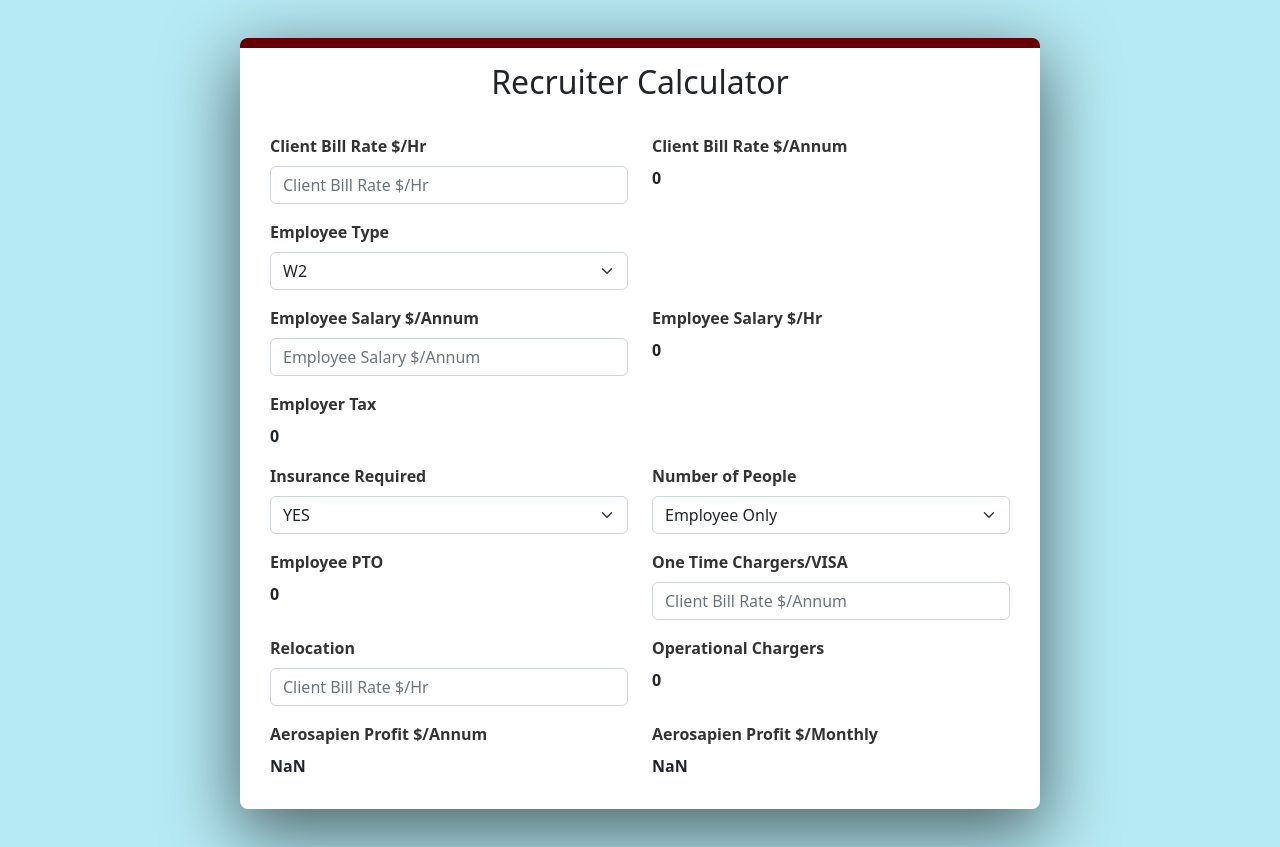
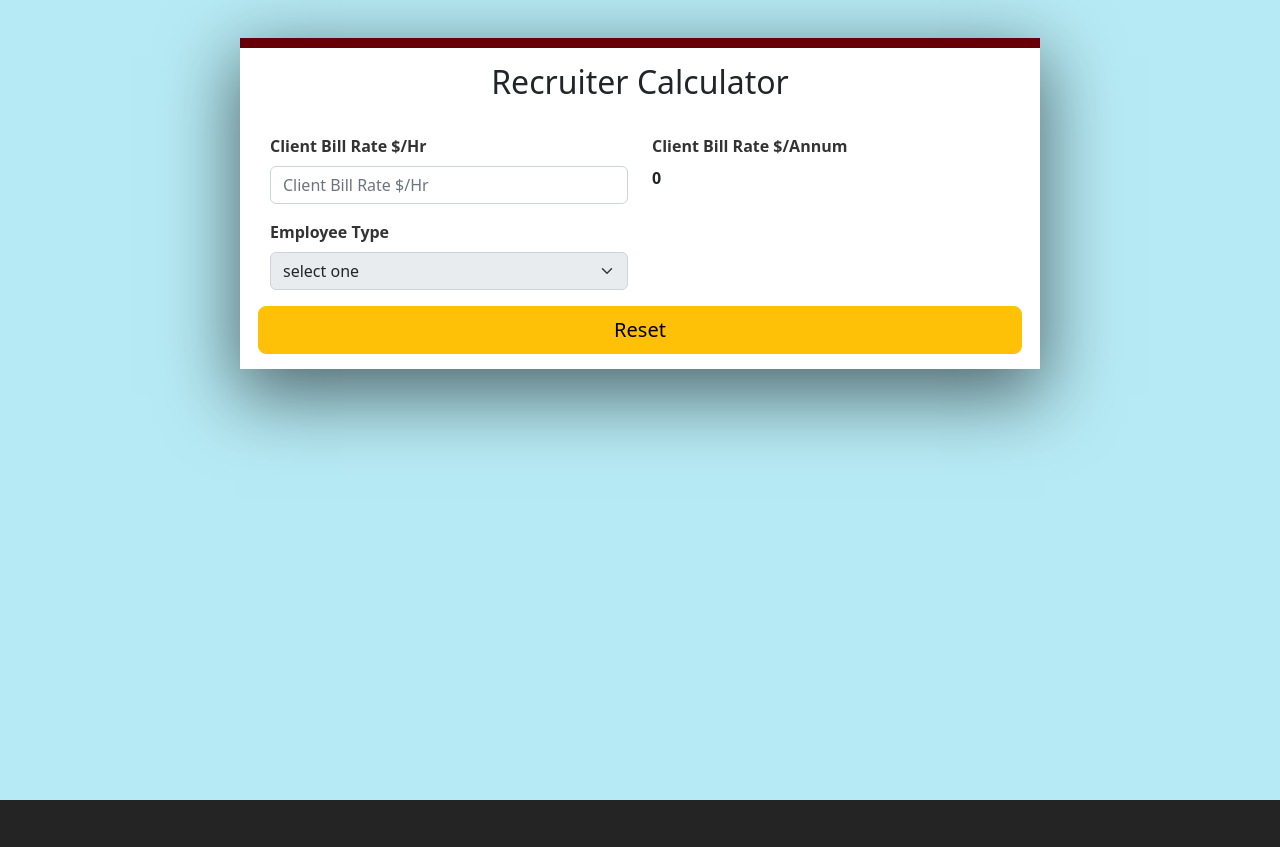
Before and after one commit to kedharnathrafcos/recuiter-cal, a React (Vite) app: page / in a window 1280 px wide. After the commit the page ends 800 px from the top, so only its background shows below. Built offline with nearby package versions, Linux system fonts and the light colour scheme.

Commit message:
added  total  functions

```diff
--- a/src/App.css
+++ b/src/App.css
@@ -1,24 +1,24 @@
-.App{
+.App {
   margin: 15px;
 }
 
-.container{
-    max-width: 800px !important;
-    border-top: 10px solid #670006;
-    background-color: #fff;
-    padding: 15px 30px !important;
-    border-radius: 8px !important;
-    box-shadow: rgb(0 0 0 / 56%) 0px 22px 70px 4px !important;
-
+.container {
+  max-width: 800px !important;
+  border-top: 10px solid #670006;
+  background-color: #fff;
+  padding: 15px 30px !important;
+  /*  border-radius: 8px !important; */
+  box-shadow: rgb(0 0 0 / 56%) 0px 22px 70px 4px !important;
 }
-.mb-3{
+.mb-3 {
   margin-bottom: 30px;
 }
 .form-label {
-  font-weight: bold  !important;
+  font-weight: bold !important;
   color: #333 !important;
 }
-body{
-  padding: 3%!important;
-  background-color: #b6eaf4!important;
+body {
+  padding: 3% !important;
+  background-color: #b6eaf4 !important;
+  min-height: 100vh;
 }
--- a/src/App.jsx
+++ b/src/App.jsx
@@ -1,18 +1,19 @@
-import { useState } from "react";
+import { useEffect, useState } from "react";
 import reactLogo from "./assets/react.svg";
 import "./App.css";
-import { Button, Col, Row, Container, Form } from "react-bootstrap";
+import { Button, Col, Row, Container, Form, Collapse } from "react-bootstrap";
 import { useFormik } from "formik";
+import {
+  ClientBillRateAnnum,
+  EmployeeSalaryHr,
+  EmployerTax,
+  EmployeePTO,
+  OperationalChargers,
+  AerosapienProfitAnnum,
+  AerosapienProfitMonthly,
+} from "./utils/Utils";
 function App() {
-  const [count, setCount] = useState(0);
-  const HndleKeyPress = e => {
-    if (!/[0-9]/.test(e.key)) {
-      e.preventDefault();
-    }
-  };
-
-  const formik = useFormik({
-    initialValues: {
+  const initialValues = {
     ClientBillRateHr: "",
     EmployeeType: "",
     EmployeeSalaryHr: "",
@@ -22,12 +23,15 @@
     EmployeePTO: "",
     OneTimeChargersVISA: "",
     Relocation: "",
-    },
+  };
+  const [fromDetails, setFormDetails] = useState(initialValues);
+
+  const formik = useFormik({
+    initialValues,
     onSubmit: values => {
       // alert(JSON.stringify(values, null, 2));
-      console.log(values);
+      // console.log(values);
     },
-
     validate: values => {
       let errors = {};
       if (!values.ClientBillRateHr) {
@@ -45,24 +49,12 @@
       return errors;
     },
   });
-  let x1 =
-    parseInt(formik.values.EmployeeSalaryAnnum || 1) +
-    (parseInt(formik.values.EmployeeSalaryAnnum || 1) * 11) / 100 +
-    parseInt((formik.values.NumberofPeople*12) || 400) +
-    parseInt(formik.values.ClientBillRateHr || 1) * 64 +
-    parseInt(formik.values.OneTimeChargersVISA || 0) +
-    parseInt(formik.values.Relocation || 0)+parseInt(formik.values.EmployeePTO || 0);
-  let x2 = parseInt(formik.values.ClientBillRateHr) * 2000;
-  let prePopulate = {
-    ClientBillRateAnnum: formik.values.ClientBillRateHr * 2000,
-    EmployeeSalaryHr: formik.values.EmployeeSalaryAnnum / 1920,
-    EmployerTax: (formik.values.EmployeeSalaryAnnum * 11) / 100,
-    EmployeePTO: formik.values.ClientBillRateHr * 64,
-    OperationalChargers: (formik.values.ClientBillRateHr * 2000 * 2) / 100,
-    AerosapienProfitAnnum: x2 - x1,
-    AerosapienProfitMonthly: (x2 - x1) / 12,
+  const HndleKeyPress = e => {
+    if (!/[0-9]/.test(e.key)) {
+      e.preventDefault();
+    }
   };
-
+  useEffect(() => {}, [formik]);
   return (
     <div>
       <Container>
@@ -70,7 +62,6 @@
           <Row className="text-center mb-4">
             <h2>Recruiter Calculator</h2>
           </Row>
-
           <Row>
             <Col md={6}>
               <Form.Group className="mb-3" controlId="formBasicEmail">
@@ -83,23 +74,13 @@
                   value={formik.values.ClientBillRateHr}
                   onKeyPress={e => HndleKeyPress(e)}
                 />
-                <div className="text-danger">
-                  <b>{formik.errors.ClientBillRateHr}</b>
-                </div>
               </Form.Group>
             </Col>
             <Col md={6}>
               <Form.Group className="mb-3" controlId="formBasicEmail">
                 <Form.Label>Client Bill Rate $/Annum</Form.Label>
-                {/* <Form.Control
-                  type="text"
-                  placeholder="Client Bill Rate $/Annum"
-                  // onChange={formik.handleChange}
-                  name="ClientBillRateAnnum"
-                  value={prePopulate.ClientBillRateAnnum}
-                /> */}
                 <p>
-                  <b>{prePopulate.ClientBillRateAnnum}</b>
+                  <b>{ClientBillRateAnnum(formik.values.ClientBillRateHr)}</b>
                 </p>
               </Form.Group>
             </Col>
@@ -112,12 +93,15 @@
                 onChange={formik.handleChange}
                 name="EmployeeType"
                 value={formik.values.EmployeeType}
+                disabled={formik.values.ClientBillRateHr > 0 ? false : true}
               >
-                <option value="1">W2</option>
-                <option value="2">1099</option>
+                <option value="">select one</option>
+                <option value="w2">W2</option>
+                <option value="1099">1099</option>
               </Form.Select>
             </Col>
           </Row>
+          <div className={formik.values.EmployeeType ? "d-lg-block" : "d-none"}>
             <Row>
               <Col md={6}>
                 <Form.Group className="mb-3" controlId="formBasicEmail">
@@ -130,40 +114,35 @@
                     value={formik.values.EmployeeSalaryAnnum}
                     onKeyPress={e => HndleKeyPress(e)}
                   />
-                <div className="text-danger">
-                  <b>{formik.errors.EmployeeSalaryAnnum}</b>
-                </div>
                 </Form.Group>
               </Col>
               <Col md={6}>
                 <Form.Group className="mb-3" controlId="formBasicEmail">
                   <Form.Label>Employee Salary $/Hr</Form.Label>
-                {/* <Form.Control
-                  type="text"
-                  placeholder="Employee Salary $/Hr"
-                  // onChange={formik.handleChange}
-                  name="EmployeeSalaryHr"
-                  value={prePopulate.EmployeeSalaryHr}
-                /> */}
                   <p>
-                  <b>{prePopulate.EmployeeSalaryHr}</b>
+                    <b>{EmployeeSalaryHr(formik.values.EmployeeSalaryAnnum)}</b>
                   </p>
                 </Form.Group>
               </Col>
             </Row>
+            <div
+              className={
+                formik.values.EmployeeType === "1099" ? "d-none" : "d-lg-block"
+              }
+            >
+              <div
+                className={
+                  formik.values.EmployeeSalaryAnnum > 0
+                    ? "d-lg-block"
+                    : "d-none"
+                }
+              >
                 <Row>
                   <Col md={6}>
                     <Form.Group className="mb-3" controlId="formBasicEmail">
                       <Form.Label>Employer Tax</Form.Label>
-                {/* <Form.Control
-                  type="text"
-                  placeholder="Employer Tax"
-                  // onChange={formik.handleChange}
-                  name="EmployerTax"
-                  value={prePopulate.EmployerTax}
-                /> */}
                       <p>
-                  <b>{prePopulate.EmployerTax}</b>
+                        <b>{EmployerTax(formik.values.EmployeeSalaryAnnum)}</b>
                       </p>
                     </Form.Group>
                   </Col>
@@ -177,11 +156,19 @@
                       name="InsuranceRequired"
                       value={formik.values.InsuranceRequired}
                     >
-                <option value="1">YES</option>
-                <option value="2">NO</option>
+                      <option value="select one">select one</option>
+                      <option value="yes">YES</option>
+                      <option value="no">NO</option>
                     </Form.Select>
                   </Col>
-            <Col md={6} className="mb-3">
+                  <Col
+                    md={6}
+                    className={
+                      formik.values.InsuranceRequired === "yes"
+                        ? "mb-3 d-lg-block"
+                        : "d-none"
+                    }
+                  >
                     <Form.Label>Number of People</Form.Label>
                     <Form.Select
                       aria-label="Default select example"
@@ -189,6 +176,7 @@
                       name="NumberofPeople"
                       value={formik.values.NumberofPeople}
                     >
+                      <option value="0">select one</option>
                       <option value="400">Employee Only</option>
                       <option value="800">Employee + Spouse</option>
                       <option value="1200">Employee + 2 Dependents</option>
@@ -196,19 +184,24 @@
                     </Form.Select>
                   </Col>
                 </Row>
+              </div>
+              <div
+                className={
+                  formik.values.InsuranceRequired === "yes"
+                    ? formik.values.NumberofPeople > 0
+                      ? "d-lg-block"
+                      : "d-none"
+                    : formik.values.InsuranceRequired === "no"
+                    ? "d-lg-block"
+                    : "d-none"
+                }
+              >
                 <Row>
                   <Col md={6}>
                     <Form.Group className="mb-3" controlId="formBasicEmail">
                       <Form.Label>Employee PTO</Form.Label>
-                {/* <Form.Control
-                  type="text"
-                  placeholder="Client Bill Rate $/Hr"
-                  // onChange={formik.handleChange}
-                  name="EmployeePTO"
-                  value={prePopulate.EmployeePTO}
-                /> */}
                       <p>
-                  <b>{prePopulate.EmployeePTO}</b>
+                        <b>{EmployeePTO(formik.values.ClientBillRateHr)}</b>
                       </p>
                     </Form.Group>
                   </Col>
@@ -217,15 +210,12 @@
                       <Form.Label>One Time Chargers/VISA</Form.Label>
                       <Form.Control
                         type="text"
-                  placeholder="Client Bill Rate $/Annum"
+                        placeholder="One Time Chargers/VISA"
                         onChange={formik.handleChange}
                         name="OneTimeChargersVISA"
                         value={formik.values.OneTimeChargersVISA}
                         onKeyPress={e => HndleKeyPress(e)}
                       />
-                <div className="text-danger">
-                  <b> {formik.errors.OneTimeChargersVISA}</b>
-                </div>
                     </Form.Group>
                   </Col>
                 </Row>
@@ -235,68 +225,92 @@
                       <Form.Label>Relocation</Form.Label>
                       <Form.Control
                         type="text"
-                  placeholder="Client Bill Rate $/Hr"
+                        placeholder="Relocation"
                         onChange={formik.handleChange}
                         name="Relocation"
                         value={formik.values.Relocation}
                         onKeyPress={e => HndleKeyPress(e)}
                       />
-                <div className="text-danger">
-                  <b>{formik.errors.Relocation}</b>
-                </div>
                     </Form.Group>
                   </Col>
                   <Col md={6}>
                     <Form.Group className="mb-3" controlId="formBasicEmail">
                       <Form.Label>Operational Chargers</Form.Label>
-                {/* <Form.Control
-                  type="text"
-                  placeholder="Client Bill Rate $/Annum"
-                  // onChange={formik.handleChange}
-                  name="OperationalChargers"
-                  value={prePopulate.OperationalChargers}
-                /> */}
                       <p>
-                  <b>{prePopulate.OperationalChargers}</b>
+                        <b>
+                          {OperationalChargers(formik.values.ClientBillRateHr)}
+                        </b>
                       </p>
                     </Form.Group>
                   </Col>
                 </Row>
+              </div>
+            </div>
+            <div
+              // className={
+              //   formik.values.EmployeeSalaryAnnum > 0 ? "d-lg-block" : "d-none"
+              // }
+              className={
+                formik.values.InsuranceRequired === "yes"
+                  ? formik.values.NumberofPeople > 0
+                    ? "d-lg-block"
+                    : "d-none"
+                  : formik.values.InsuranceRequired === "no"
+                  ? "d-lg-block"
+                  : formik.values.EmployeeType === "1099" &&
+                    formik.values.EmployeeSalaryAnnum > 0
+                  ? "d-lg-block"
+                  : "d-none"
+              }
+            >
               <Row>
                 <Col md={6}>
                   <Form.Group className="mb-2" controlId="formBasicEmail">
                     <Form.Label>Aerosapien Profit $/Annum</Form.Label>
-                {/* <Form.Control
-                  type="text"
-                  placeholder="Client Bill Rate $/Hr"
-                  name="AerosapienProfitAnnum"
-                  value={prePopulate.AerosapienProfitAnnum}
-                /> */}
                     <p>
-                  <b>{prePopulate.AerosapienProfitAnnum}</b>
+                      <b>
+                        {AerosapienProfitAnnum(
+                          formik.values.ClientBillRateHr,
+                          formik.values.EmployeeSalaryAnnum,
+                          formik.values.NumberofPeople || 0,
+                          formik.values.OneTimeChargersVISA || 0,
+                          formik.values.Relocation || 0,
+                          formik.values.EmployeeType
+                        )}
+                      </b>
                     </p>
                   </Form.Group>
                 </Col>
                 <Col md={6}>
                   <Form.Group className="mb-2" controlId="formBasicEmail">
                     <Form.Label>Aerosapien Profit $/Monthly</Form.Label>
-                {/* <Form.Control
-                  type="text"
-                  placeholder="Client Bill Rate $/Annum"
-                  onChange={formik.handleChange}
-                  name="AerosapienProfitMonthly"
-                /> */}
                     <p>
-                  <b>{prePopulate.AerosapienProfitMonthly}</b>
+                      <b>
+                        {AerosapienProfitMonthly(
+                          formik.values.ClientBillRateHr,
+                          formik.values.EmployeeSalaryAnnum,
+                          formik.values.NumberofPeople || 0,
+                          formik.values.OneTimeChargersVISA || 0,
+                          formik.values.Relocation || 0,
+                          formik.values.EmployeeType
+                        )}
+                      </b>
                     </p>
                   </Form.Group>
                 </Col>
               </Row>
-          {/* <Row>
-            <Button variant="warning" size="lg" type="submit">
-              Warning
+            </div>
+          </div>
+          <Row>
+            <Button
+              variant="warning"
+              size="lg"
+              type="reset"
+              onClick={formik.handleReset}
+            >
+              Reset
             </Button>
-          </Row> */}
+          </Row>
         </Form>
       </Container>
     </div>
--- /dev/null
+++ b/src/utils/Utils.js
@@ -0,0 +1,52 @@
+const naiveRound = (num, decimalPlaces = 0) => {
+  var p = Math.pow(10, decimalPlaces);
+  return Math.round(num * p) / p;
+};
+export const ClientBillRateAnnum = data => {
+  return parseInt(data) * 2000 || 0;
+};
+export const EmployeeSalaryHr = data => {
+  let num = parseInt(data) / 1920 || 0;
+  return naiveRound(num, 2);
+};
+export const EmployerTax = data => {
+  return (parseInt(data) * 11) / 100 || 0;
+};
+
+export const EmployeePTO = data => {
+  return parseInt(data) * 64 || 0;
+};
+export const OperationalChargers = data => {
+  return parseInt((ClientBillRateAnnum(data) * 2) / 100) || 0;
+};
+export const AerosapienProfitAnnum = (
+  ClientBillRateHr,
+  EmployeeSalaryAnnum,
+  noOfPeple,
+  visa,
+  realocation,
+  flag
+) => {
+  if (flag === "w2") {
+    return (
+      parseInt(ClientBillRateAnnum(ClientBillRateHr)) -
+      (parseInt(EmployeeSalaryAnnum) +
+        parseInt(EmployerTax(EmployeeSalaryAnnum)) +
+        parseInt(noOfPeple) * 12 +
+        parseInt(EmployeePTO(ClientBillRateHr)) +
+        parseInt(visa) +
+        parseInt(realocation) +
+        parseInt(OperationalChargers(ClientBillRateHr)))
+    );
+  } else {
+    return (
+      parseInt(ClientBillRateAnnum(ClientBillRateHr)) -
+      parseInt(EmployeeSalaryAnnum)
+    );
+  }
+};
+
+export const AerosapienProfitMonthly = (a, b, c, d, f, g) => {
+  let monthval = parseInt(AerosapienProfitAnnum(a, b, c, d, f, g)) / 12;
+  return naiveRound(monthval, 2);
+};
```
Lines whose indentation alone changed are shown as unchanged.
